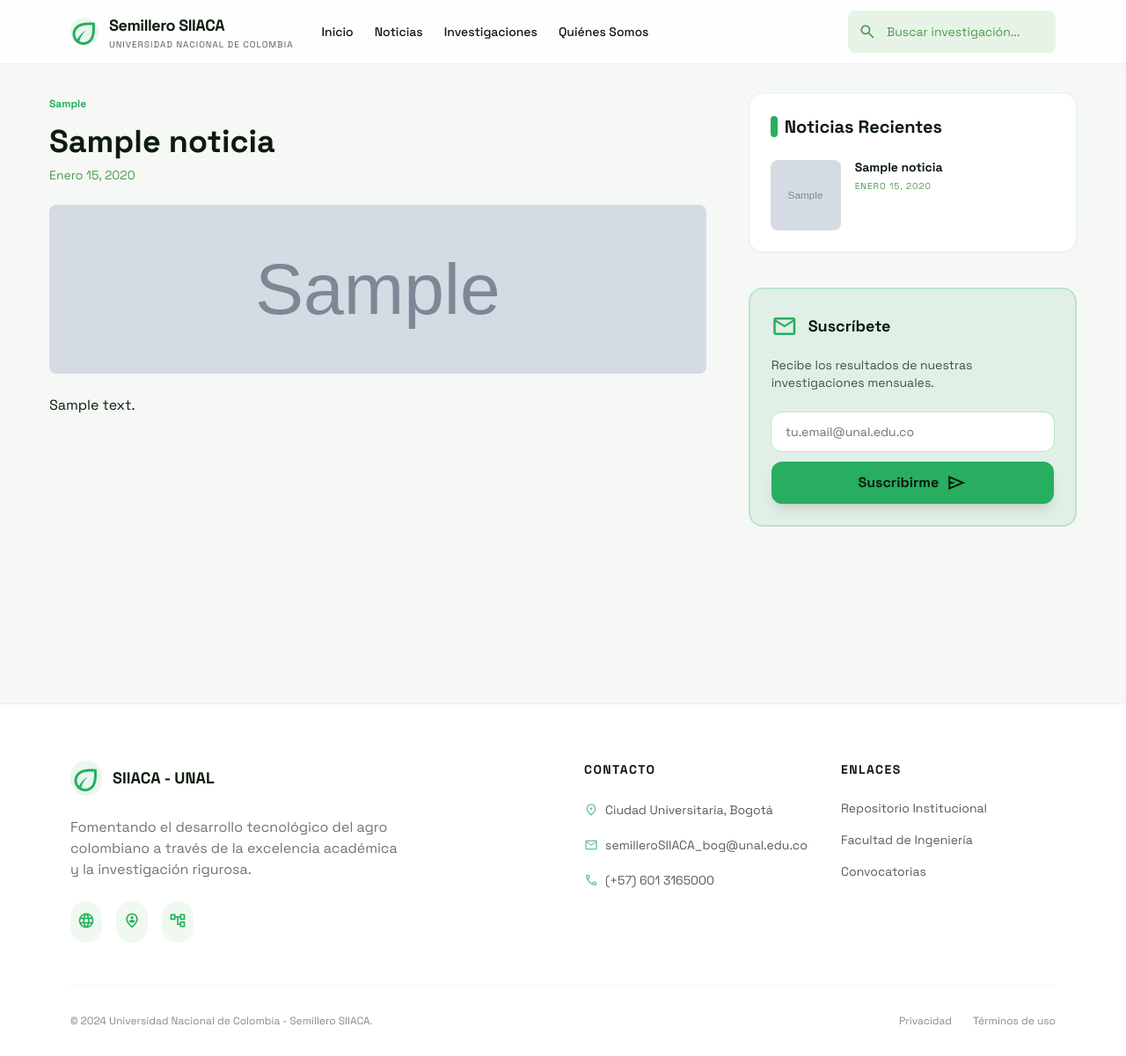
After one commit to Julianrf527/SIIACA, a Django app: page /noticia/1/ in a window 1280 px wide. The commit adds this page. Shown: the whole page at 88% size. Run offline with Django 4.2, Linux system fonts and the light colour scheme; tables that the repository leaves empty hold one stand-in row (values such as "Sample post"); grey boxes marked "Sample" are stand-in pictures; some libraries are stand-ins or nearby versions.

Commit message:
Nuevo layout para noticias y ajustes generales

```diff
--- a/investigacion/urls.py
+++ b/investigacion/urls.py
@@ -4,5 +4,6 @@ from . import views
 urlpatterns = [
     path('', views.index, name='index'),
     path('investigaciones/', views.investigaciones_listado, name='investigaciones'),
+    path('noticia/<int:pk>/', views.noticia_detalle, name='noticia_detalle'),
     path('suscribirse/', views.suscribirse, name='suscribirse'),
 ]
--- a/investigacion/views.py
+++ b/investigacion/views.py
@@ -88,3 +88,21 @@ def suscribirse(request):
 
     # Redirigir a la página de inicio
     return redirect('index')
+
+
+def noticia_detalle(request, pk):
+    """Muestra el detalle completo de una noticia."""
+    noticia = Noticia.objects.filter(pk=pk).first()
+    if not noticia:
+        from django.http import Http404
+        raise Http404("Noticia no encontrada")
+
+    # Últimas 2 noticias para la columna lateral
+    noticias_recientes = Noticia.objects.order_by('-fecha_publicacion')[:2]
+
+    context = {
+        'noticia': noticia,
+        'noticias_recientes': noticias_recientes,
+    }
+
+    return render(request, 'investigacion/noticia_detalle.html', context)
--- /dev/null
+++ b/scripts/verify_patch.py
@@ -0,0 +1,3 @@
+import semillero_project
+from django.template import context as ctx
+print('BaseContext.__copy__ =', ctx.BaseContext.__copy__)
--- a/semillero_project/urls.py
+++ b/semillero_project/urls.py
@@ -18,6 +18,7 @@ from django.contrib import admin
 from django.urls import path, include
 from django.conf import settings
 from django.conf.urls.static import static
+from semillero_project import views as project_views
 
 urlpatterns = [
     path('admin/', admin.site.urls),
@@ -28,3 +29,10 @@ urlpatterns = [
 if settings.DEBUG:
     urlpatterns += static(settings.MEDIA_URL, document_root=settings.MEDIA_ROOT)
     urlpatterns += static(settings.STATIC_URL, document_root=settings.STATIC_ROOT)
+    # Ruta de previsualización de la página 404 para desarrolladores
+    urlpatterns += [
+        path('__show-404/', project_views.preview_404, name='preview_404'),
+    ]
+
+# Handler personalizado para 404 (usa `semillero_project.views.custom_404`)
+handler404 = 'semillero_project.views.custom_404'
--- a/templates/admin/login.html
+++ b/templates/admin/login.html
@@ -86,14 +86,14 @@
   }
 </style>
 {% endblock %} {% block bodyclass %}{{ block.super }} login{% endblock %} {% block usertools %}{% endblock %} {% block nav-global %}{% endblock %} {% block nav-sidebar %}{% endblock %} {% block content_title %}{% endblock %} {% block breadcrumbs %}{% endblock %} {% block content %}
-<main class="relative z-10 w-full max-w-md mx-auto mt-16">
+<main class="relative z-10 w-full max-w-md mx-auto mt-10">
   <div class="bg-white/80 backdrop-blur-md border border-primary/10 rounded-xl shadow-2xl overflow-hidden">
     <div class="p-8 pb-4 text-center">
       <!-- Brand Logo / Icon -->
       <div class="inline-flex items-center justify-center w-16 h-16 rounded-full bg-primary/10 mb-6">
         <span class="material-symbols-outlined text-primary text-4xl">eco</span>
       </div>
-      <h1 class="text-3xl font-bold text-[#1a1a1a] tracking-tight">Agri-Eng</h1>
+      <h1 class="text-3xl font-bold text-[#1a1a1a] tracking-tight">SIIACA</h1>
       <p class="text-sm font-medium text-[#1a1a1a] uppercase tracking-widest mt-1">Research Group</p>
     </div>
 
@@ -111,7 +111,7 @@
           <span class="absolute inset-y-0 left-0 flex items-center pl-3 text-gray-400">
             <span class="material-symbols-outlined text-xl">person</span>
           </span>
-          <input class="block w-full pl-10 pr-4 py-3 bg-white border border-gray-300 rounded-lg text-gray-900 placeholder-gray-400 focus:outline-none focus:ring-2 focus:ring-primary focus:border-primary transition-all duration-200" id="id_username" name="username" placeholder="e.g. researcher@agri-eng.edu" type="text" value="{{ form.username.value|default:'' }}" required />
+          <input class="block w-full pl-10 pr-4 py-3 bg-white border border-gray-300 rounded-lg text-gray-900 placeholder-gray-400 focus:outline-none focus:ring-2 focus:ring-primary focus:border-primary transition-all duration-200" id="id_username" name="username" placeholder="username" type="text" value="{{ form.username.value|default:'' }}" required />
         </div>
       </div>
 
--- a/templates/investigacion/index.html
+++ b/templates/investigacion/index.html
@@ -47,6 +47,9 @@
               <h3 class="text-xl font-bold mb-2 group-hover:text-primary transition-colors leading-snug">{{ noticia.titulo }}</h3>
               <p class="text-sm text-[#4c9a4c] mb-4">{{ noticia.fecha_publicacion|date:"F d, Y" }}</p>
               <p class="text-sm opacity-80 mb-4 line-clamp-3">{{ noticia.descripcion|truncatewords:20 }}</p>
+              <div class="mt-auto">
+                <a href="{% url 'noticia_detalle' noticia.pk %}" class="inline-flex items-center gap-2 text-sm font-bold text-primary hover:underline">Leer más <span class="material-symbols-outlined">arrow_forward</span></a>
+              </div>
             </div>
           </div>
         </div>
--- /dev/null
+++ b/templates/investigacion/noticia_detalle.html
@@ -0,0 +1,73 @@
+{% extends 'base.html' %}
+{% load static %}
+
+{% block title %}{{ noticia.titulo }} | Semillero IA{% endblock %}
+
+{% block content %}
+<main class="max-w-[1200px] mx-auto px-4 py-8">
+  <div class="flex flex-col lg:flex-row gap-12">
+
+    <article class="lg:w-2/3">
+      <div class="mb-6">
+        <span class="text-xs font-bold text-primary">{{ noticia.categoria }}</span>
+        <h1 class="text-3xl md:text-4xl font-bold mt-3 mb-2">{{ noticia.titulo }}</h1>
+        <p class="text-sm text-[#4c9a4c]">{{ noticia.fecha_publicacion|date:"F d, Y" }}</p>
+      </div>
+
+      {% if noticia.foto %}
+      <div class="mb-6">
+        <img src="{{ noticia.foto.url }}" alt="{{ noticia.titulo }}" class="w-full h-48 object-cover rounded-lg" />
+      </div>
+      {% endif %}
+
+      <div class="prose max-w-none">
+        {{ noticia.descripcion|linebreaks }}
+      </div>
+
+      {% if noticia.pdf %}
+      <div class="mt-6">
+        <a href="{{ noticia.pdf.url }}" class="bg-primary text-black px-4 py-2 rounded-lg font-bold">Descargar PDF</a>
+      </div>
+      {% endif %}
+    </article>
+
+    <aside class="lg:w-1/3 space-y-10">
+      <div class="bg-white dark:bg-[#152a15] p-6 rounded-2xl border border-[#e7f3e7] dark:border-[#1a331a] shadow-sm">
+        <h4 class="text-xl font-bold mb-6 flex items-center gap-2">
+          <span class="w-2 h-6 bg-primary rounded-full"></span>
+          Noticias Recientes
+        </h4>
+        <div class="space-y-6">
+          {% for n in noticias_recientes %}
+          <a class="group flex gap-4" href="{% url 'noticia_detalle' n.pk %}">
+            <div class="w-20 h-20 rounded-lg overflow-hidden flex-shrink-0">
+              {% if n.foto %}
+              <img alt="{{ n.titulo }}" class="w-full h-full object-cover" src="{{ n.foto.url }}" />
+              {% endif %}
+            </div>
+            <div>
+              <h5 class="text-sm font-bold leading-tight group-hover:text-primary transition-colors mb-1 line-clamp-2">{{ n.titulo }}</h5>
+              <p class="text-[10px] uppercase tracking-widest text-[#4c9a4c]">{{ n.fecha_publicacion|date:"F d, Y" }}</p>
+            </div>
+          </a>
+          {% endfor %}
+        </div>
+      </div>
+
+      <div class="bg-primary/10 dark:bg-primary/5 p-6 rounded-2xl border-2 border-primary/20">
+        <div class="flex items-center gap-3 mb-4 text-primary">
+          <span class="material-symbols-outlined text-3xl">mail</span>
+          <h3 class="text-lg font-bold text-[#0d1b0d] dark:text-white">Suscríbete</h3>
+        </div>
+        <p class="text-sm mb-6 opacity-75">Recibe los resultados de nuestras investigaciones mensuales.</p>
+        <form method="post" action="{% url 'suscribirse' %}" class="flex flex-col gap-3">
+          {% csrf_token %}
+          <input name="correo" class="w-full px-4 py-3 rounded-xl border-none ring-1 ring-[#c0e4c0] dark:ring-[#1a331a] bg-white dark:bg-background-dark focus:ring-2 focus:ring-primary text-sm" placeholder="tu.email@unal.edu.co" type="email" required />
+          <button class="bg-primary text-[#0d1b0d] font-bold py-3 rounded-xl shadow-lg hover:shadow-primary/20 transition-all flex justify-center items-center gap-2" type="submit">Suscribirme <span class="material-symbols-outlined">send</span></button>
+        </form>
+      </div>
+    </aside>
+  </div>
+  </div>
+</main>
+{% endblock %}
```
Also changed, not shown: scripts/check_counts.py (added, +17 -0 lines), scripts/create_db.py (added, +38 -0 lines), semillero_project/__init__.py (+9 -0 lines), semillero_project/context_patch.py (added, +34 -0 lines), semillero_project/views.py (added, +11 -0 lines), templates/404.html (added, +40 -0 lines), 2 other files.
